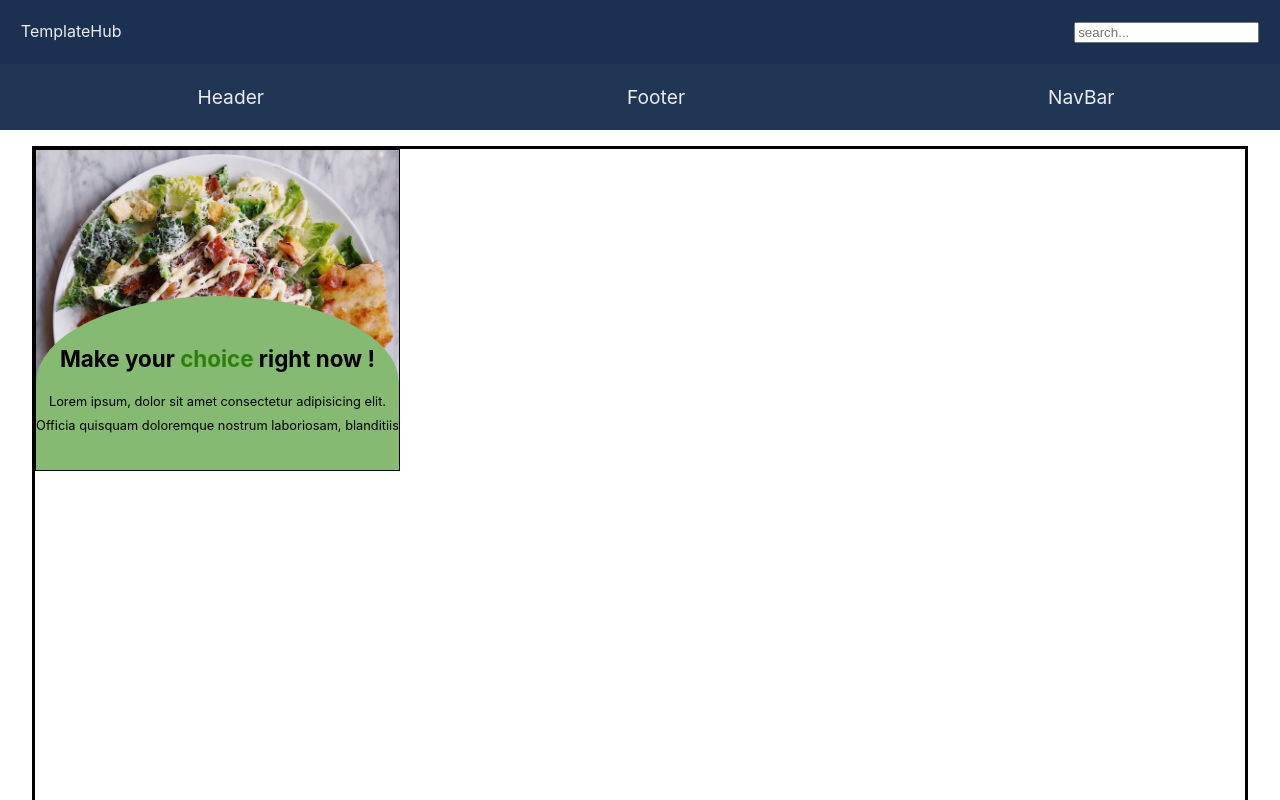
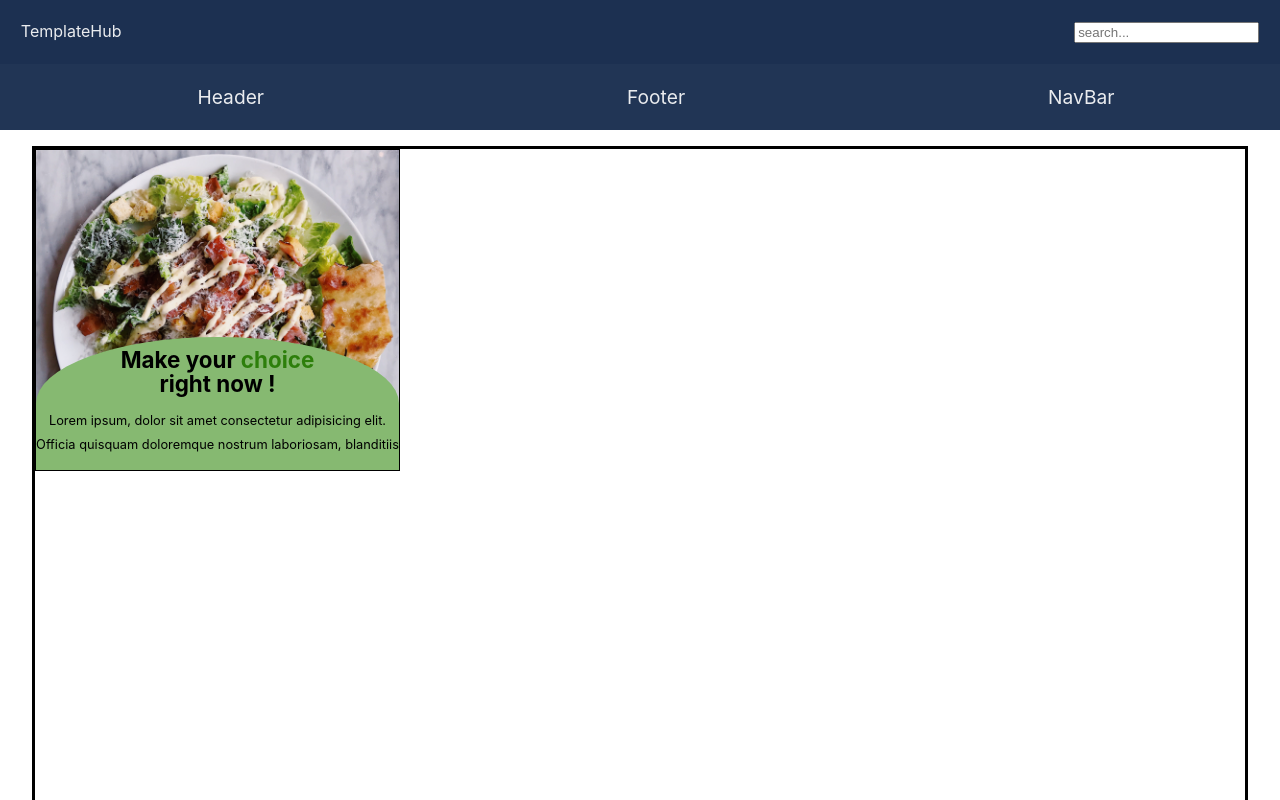
Before and after one commit to SacleuxBenoit/ReactTemplateHub, a React (Create React App) app in the folder templatehub/: page /firstCard in a window 1280 px wide. Shown: the top 800 px of the page. Built offline with nearby package versions, Linux system fonts and the light colour scheme.

Commit message:
update firstCard with responsive for mobile && desktop

```diff
--- a/templatehub/src/Card/firstCard/Styles/SfirstCard.css
+++ b/templatehub/src/Card/firstCard/Styles/SfirstCard.css
@@ -31,7 +31,7 @@ span,
 }
 
 /* Responsive version */
-@media screen and (min-width: 768px) {
+@media screen and (min-width: 900px) {
     .card {
         border-top-left-radius: 50%;
         border-top-right-radius: 50%;
@@ -40,7 +40,7 @@ span,
     .card h2 {
         display: block;
         font-size: 1.4rem;
-        margin-top: 2rem;
+        margin: 0rem 4rem;
     }
 
     .descriptionCard {
@@ -85,7 +85,7 @@ span,
 
 @media screen and (min-width:1024px) {
     .card {
-        padding: 1.2rem 0;
+        padding-top: .7rem;
         line-height: 1.5rem;
         font-size: .9rem;
         border-top-left-radius: 50%;
```
